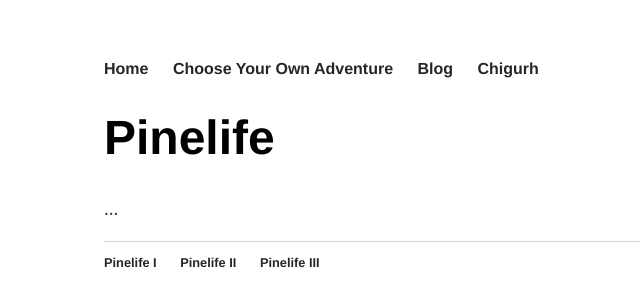
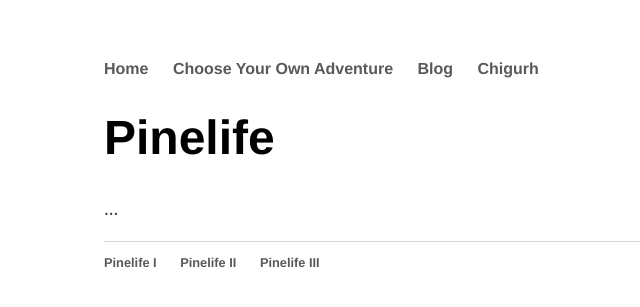
Before and after one commit to Pinelife/pinelife.github.io, a Jekyll site: the page built from index.html, in a window 1280 px wide. Shown: the top 307 px of the page, without its empty margins (88-728 px from the left). Built offline with Jekyll 4.4.1, drawn with Linux system fonts in a browser that asks for light colours.

Commit message:
Update main.css

```diff
--- a/css/main.css
+++ b/css/main.css
@@ -14,7 +14,7 @@ nav ul li, footer ul li {
 }
 a {
     text-decoration: none;
-    color: #262626;
+    color: #595959;
 }
 a:hover {
     text-decoration: underline;
```
